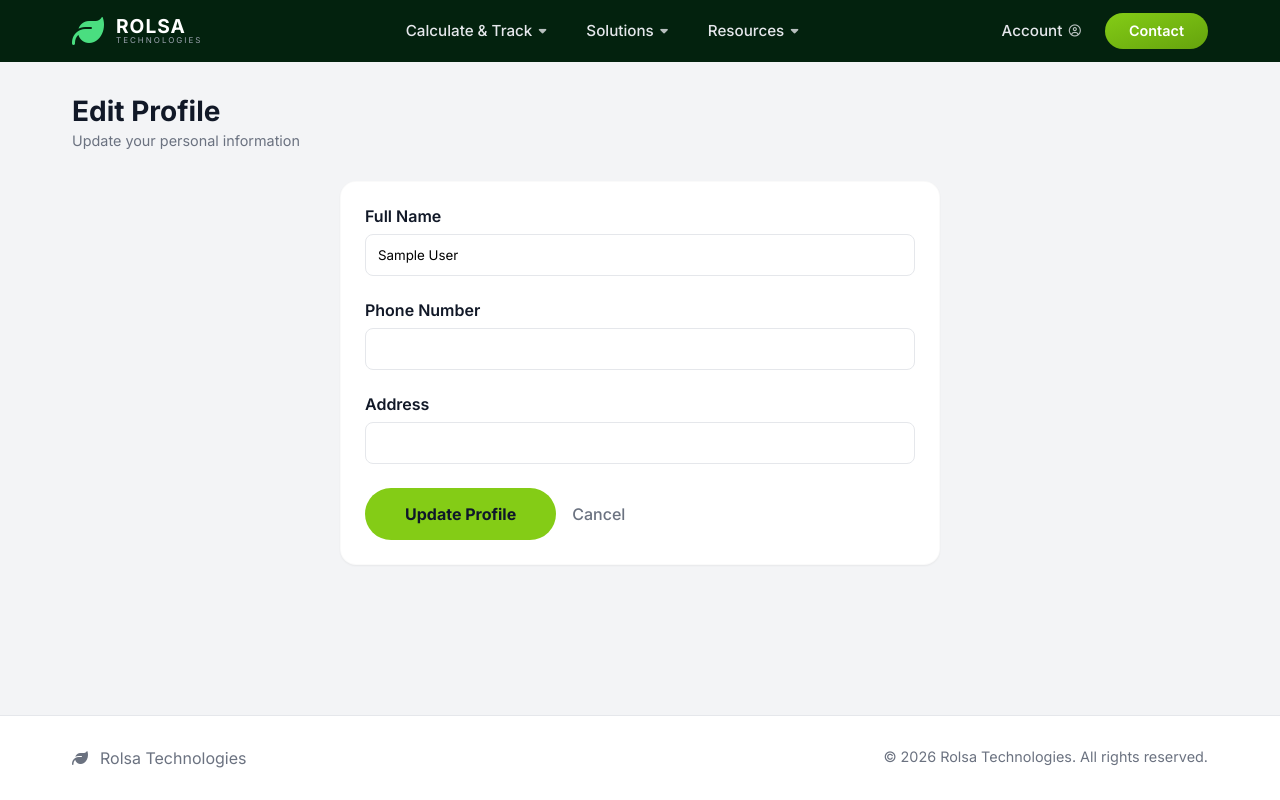
After one commit to dividemysoul/Rolsa_Technologies, a Flask app: page /profile/edit in a window 1280 px wide. The commit adds this page. Run offline with Flask 3, Linux system fonts and the light colour scheme; the visitor is signed in with stand-in values (Sample User, id 1).

Commit message:
Account update
Added personal page and info adding

```diff
--- a/app/forms.py
+++ b/app/forms.py
@@ -19,6 +19,13 @@ class RegistrationForm(FlaskForm):
         user = User.query.filter_by(email=email.data).first()
         if user:
             raise ValidationError('Please use a different email address.')
+
+class ProfileForm(FlaskForm):
+    full_name = StringField('Full Name', validators=[DataRequired()])
+    phone_number = StringField('Phone Number', validators=[DataRequired()])
+    address = StringField('Address', validators=[DataRequired()])
+    submit = SubmitField('Update Profile')
+
 
 class EnergyUseForm(FlaskForm):
     grid_import_kwh = FloatField('Grid Import (kWh)', validators=[DataRequired()])
--- a/app/models.py
+++ b/app/models.py
@@ -8,6 +8,9 @@ class User(UserMixin, db.Model):
     email = db.Column(db.String(120), index=True, unique=True)
     password_hash = db.Column(db.String(256))
     created_at = db.Column(db.DateTime, default=datetime.utcnow)
+    full_name = db.Column(db.String(100))
+    phone_number = db.Column(db.String(20))
+    address = db.Column(db.String(200))
 
     def set_password(self, password):
         self.password_hash = generate_password_hash(password)
--- a/app/routes.py
+++ b/app/routes.py
@@ -1,6 +1,6 @@
 from flask import render_template, request, flash, redirect, url_for
 from app import app, db
-from app.forms import EnergyUseForm, LoginForm, RegistrationForm, BookingForm
+from app.forms import EnergyUseForm, LoginForm, RegistrationForm, BookingForm, ProfileForm
 from flask_login import current_user, login_user, logout_user, login_required
 from app.models import User, Booking
 from urllib.parse import urlparse
@@ -66,6 +66,28 @@ def register():
         flash('Congratulations, you are now a registered user!')
         return redirect(url_for('login'))
     return render_template('register.html', title='Register', form=form)
+
+@app.route('/profile')
+@login_required
+def profile():
+    return render_template('profile.html', title='Your Profile')
+
+@app.route('/profile/edit', methods=['GET', 'POST'])
+@login_required
+def edit_profile():
+    form = ProfileForm()
+    if form.validate_on_submit():
+        current_user.full_name = form.full_name.data
+        current_user.phone_number = form.phone_number.data
+        current_user.address = form.address.data
+        db.session.commit()
+        flash('Your changes have been saved.')
+        return redirect(url_for('profile'))
+    elif request.method == 'GET':
+        form.full_name.data = current_user.full_name
+        form.phone_number.data = current_user.phone_number
+        form.address.data = current_user.address
+    return render_template('edit_profile.html', title='Edit Profile', form=form)
 
 @app.route('/energy-use', methods=['GET', 'POST'])
 def energy_use():
--- a/app/templates/base.html
+++ b/app/templates/base.html
@@ -44,7 +44,8 @@
             </nav>
 
             <div class="header-right">
-                <a href="#" class="nav-link">Account <i class="fa-regular fa-user-circle"></i></a>
+                <a href="{{ url_for('profile') }}" class="nav-link">Account <i
+                        class="fa-regular fa-user-circle"></i></a>
                 <a href="#" class="contact-btn">Contact</a>
             </div>
         </div>
--- /dev/null
+++ b/app/templates/edit_profile.html
@@ -0,0 +1,55 @@
+{% extends "base.html" %}
+
+{% block content %}
+<div class="app-container">
+    <div class="page-header">
+        <div class="page-title">
+            <h1>Edit Profile</h1>
+            <p>Update your personal information</p>
+        </div>
+    </div>
+
+    <div class="card" style="max-width: 600px; margin: 0 auto;">
+        <form action="" method="post">
+            {{ form.hidden_tag() }}
+
+            <div style="margin-bottom: 1.5rem;">
+                {{ form.full_name.label(style="display: block; font-weight: 600; margin-bottom: 0.5rem; color:
+                var(--text-primary);") }}
+                {{ form.full_name(style="width: 100%; padding: 0.75rem; border: 1px solid var(--border-color);
+                border-radius: 8px; font-family: inherit;") }}
+                {% for error in form.full_name.errors %}
+                <span style="color: red; font-size: 0.8rem;">[{{ error }}]</span>
+                {% endfor %}
+            </div>
+
+            <div style="margin-bottom: 1.5rem;">
+                {{ form.phone_number.label(style="display: block; font-weight: 600; margin-bottom: 0.5rem; color:
+                var(--text-primary);") }}
+                {{ form.phone_number(style="width: 100%; padding: 0.75rem; border: 1px solid var(--border-color);
+                border-radius: 8px; font-family: inherit;") }}
+                {% for error in form.phone_number.errors %}
+                <span style="color: red; font-size: 0.8rem;">[{{ error }}]</span>
+                {% endfor %}
+            </div>
+
+            <div style="margin-bottom: 1.5rem;">
+                {{ form.address.label(style="display: block; font-weight: 600; margin-bottom: 0.5rem; color:
+                var(--text-primary);") }}
+                {{ form.address(style="width: 100%; padding: 0.75rem; border: 1px solid var(--border-color);
+                border-radius: 8px; font-family: inherit;") }}
+                {% for error in form.address.errors %}
+                <span style="color: red; font-size: 0.8rem;">[{{ error }}]</span>
+                {% endfor %}
+            </div>
+
+            <div style="display: flex; gap: 1rem; align-items: center;">
+                {{ form.submit(class="hero-cta", style="border: none; cursor: pointer; font-family: inherit; font-size:
+                1rem;") }}
+                <a href="{{ url_for('profile') }}"
+                    style="color: var(--text-secondary); text-decoration: none; font-weight: 500;">Cancel</a>
+            </div>
+        </form>
+    </div>
+</div>
+{% endblock %}
```
Also changed, not shown: app/templates/profile.html (added, +52 -0 lines), migrations/versions/1a44c6e5c4e3_add_profile_fields.py (added, +36 -0 lines), 1 other file.
